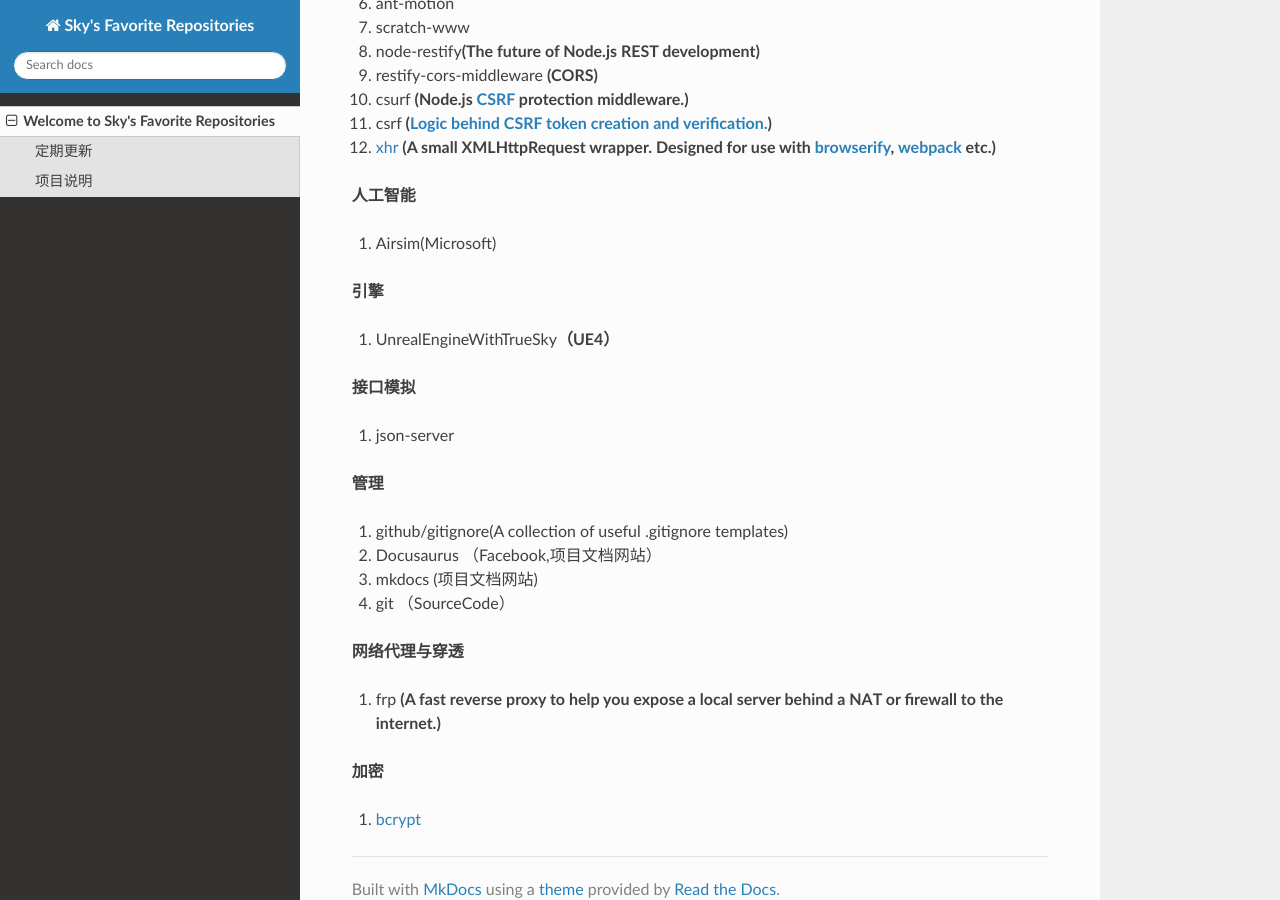
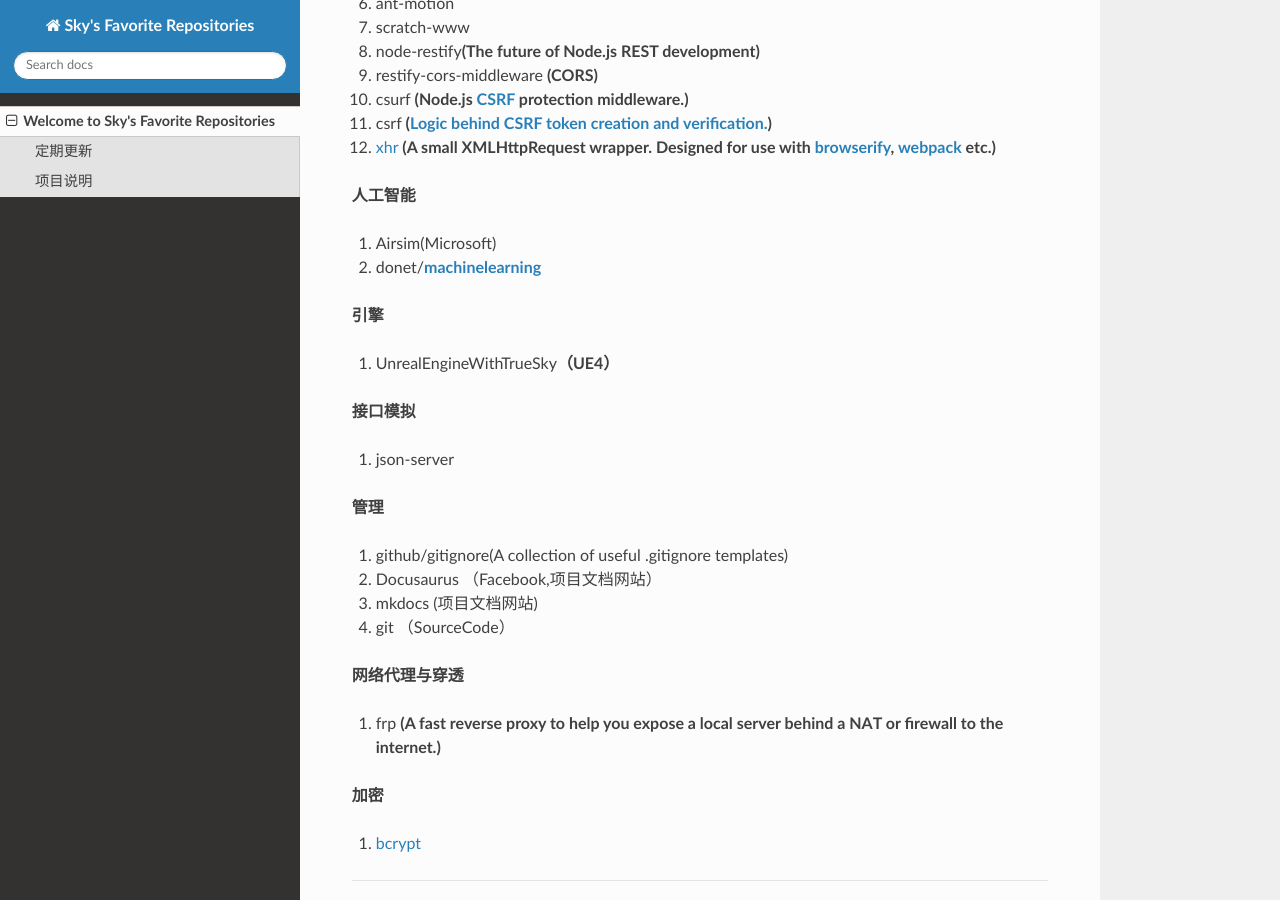
Before and after one commit to XueYuSky/FavoriteRepositories, an MkDocs documentation site: the page built from docs/index.md, in a window 1280 px wide and 900 px high, scrolled down 634 px. Built offline with MkDocs 1.6.1, drawn with Linux system fonts in a browser that asks for light colours; nearby versions of some CDN libraries.

Commit message:
add donet machinelearning

```diff
--- a/docs/index.md
+++ b/docs/index.md
@@ -30,6 +30,7 @@
 **人工智能**
 
 1. Airsim(Microsoft)
+2. donet/**[machinelearning](https://github.com/dotnet/machinelearning)**
 
 **引擎**
 
```
